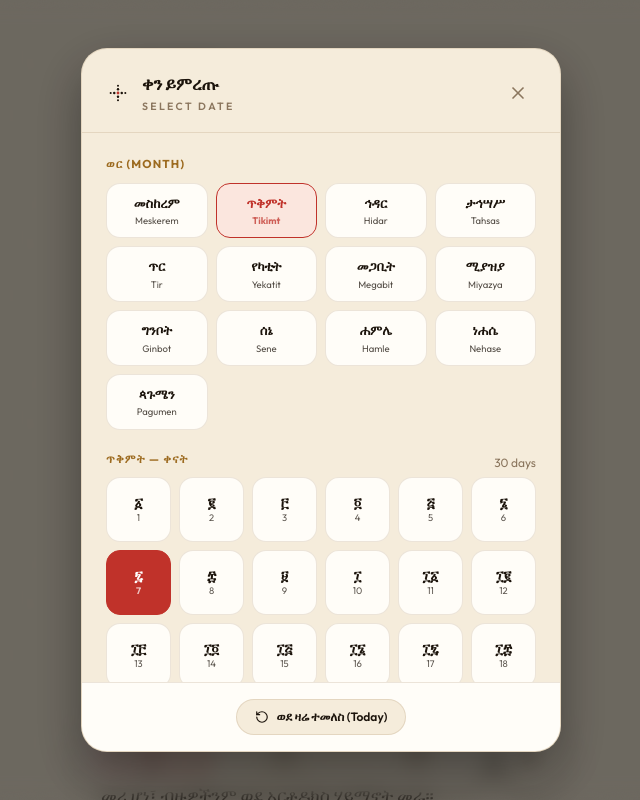
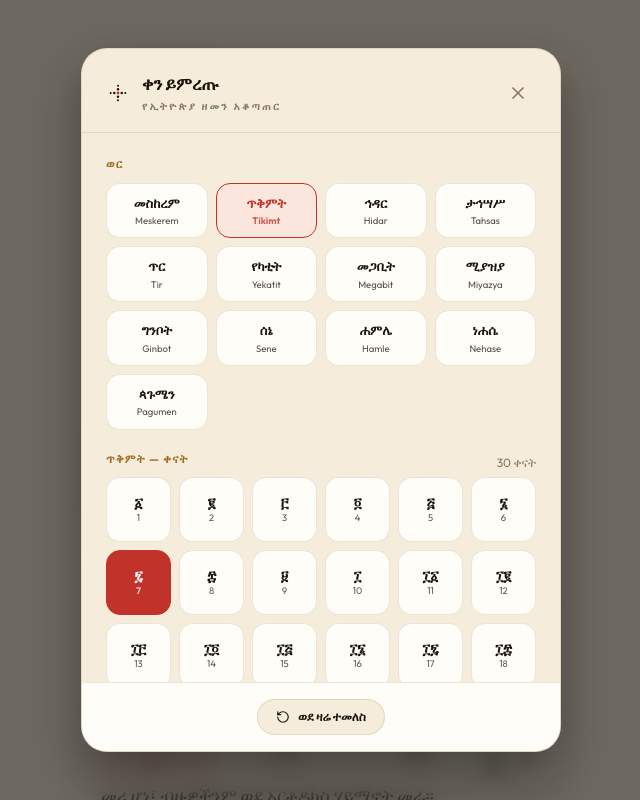
Before and after one commit to Jeremi-code/zikere-kidusan, a Vue app: page / in a window 1280 px wide. Both pictures are taken after a click on the element "የቀን መቁጠሪያ ይክፈቱ". Shown: the whole page, without its empty margins (319-959 px from the left). Built offline with nearby package versions, Linux system fonts and the light colour scheme; a web font is replaced by a local one.

Commit message:
feat: show date picker in the selected language

```diff
--- a/src/components/EthiopianDatePicker.vue
+++ b/src/components/EthiopianDatePicker.vue
@@ -3,6 +3,7 @@ import { ref, computed } from 'vue'
 import { ETHIOPIAN_MONTHS, numberToGeez, type EthiopianDate, getTodayEthiopian } from '../lib/ethiopianCalendar'
 import { X, RotateCcw } from 'lucide-vue-next'
 import ZikereLogo from './ZikereLogo.vue'
+import { t, pick, formatNumber, monthName } from '../lib/i18n'
 
 const props = defineProps<{
   isOpen: boolean
@@ -45,11 +46,11 @@ function jumpToToday() {
             <div class="brand-row">
               <ZikereLogo :size="24" />
               <div>
-                <h2 class="title">ቀን ይምረጡ</h2>
-                <span class="sub">Select Date</span>
+                <h2 class="title">{{ t('picker.title') }}</h2>
+                <span class="sub">{{ t('picker.subtitle') }}</span>
               </div>
             </div>
-            <button @click="emit('close')" class="close-btn" aria-label="Close">
+            <button @click="emit('close')" class="close-btn" :aria-label="t('common.close')">
               <X class="w-5 h-5" />
             </button>
           </header>
@@ -57,7 +58,7 @@ function jumpToToday() {
           <div class="picker-body">
             <!-- Month selector -->
             <div>
-              <span class="section-label">ወር (Month)</span>
+              <span class="section-label">{{ t('picker.month') }}</span>
               <div class="month-grid">
                 <button
                   v-for="m in ETHIOPIAN_MONTHS"
@@ -66,8 +67,8 @@ function jumpToToday() {
                   class="month-btn"
                   :class="{ active: selectedMonth === m.id }"
                 >
-                  <span class="m-am">{{ m.nameAm }}</span>
-                  <span class="m-en">{{ m.nameEn }}</span>
+                  <span class="m-am">{{ pick(m.nameAm, m.nameEn) }}</span>
+                  <span class="m-en">{{ pick(m.nameEn, m.nameAm) }}</span>
                 </button>
               </div>
             </div>
@@ -75,8 +76,8 @@ function jumpToToday() {
             <!-- Day selector -->
             <div>
               <div class="flex items-center justify-between mb-2">
-                <span class="section-label">{{ currentMonthInfo.nameAm }} — ቀናት</span>
-                <span class="text-xs text-[var(--text-3)] font-latin-body">{{ daysInSelectedMonth }} days</span>
+                <span class="section-label">{{ t('picker.days', { month: monthName(selectedMonth) }) }}</span>
+                <span class="text-xs text-[var(--text-3)] font-latin-body">{{ t('picker.dayCount', { n: daysInSelectedMonth }) }}</span>
               </div>
               <div class="days-grid">
                 <button
@@ -88,8 +89,8 @@ function jumpToToday() {
                     active: selectedMonth === currentDate.month && d === currentDate.day
                   }"
                 >
-                  <span class="d-geez">{{ numberToGeez(d) }}</span>
-                  <span class="d-num">{{ d }}</span>
+                  <span class="d-geez">{{ formatNumber(d) }}</span>
+                  <span class="d-num">{{ pick(String(d), numberToGeez(d)) }}</span>
                 </button>
               </div>
             </div>
@@ -98,7 +99,7 @@ function jumpToToday() {
           <footer class="picker-footer">
             <button @click="jumpToToday" class="today-btn">
               <RotateCcw class="w-3.5 h-3.5" />
-              <span>ወደ ዛሬ ተመለስ (Today)</span>
+              <span>{{ t('picker.today') }}</span>
             </button>
           </footer>
         </div>
```
